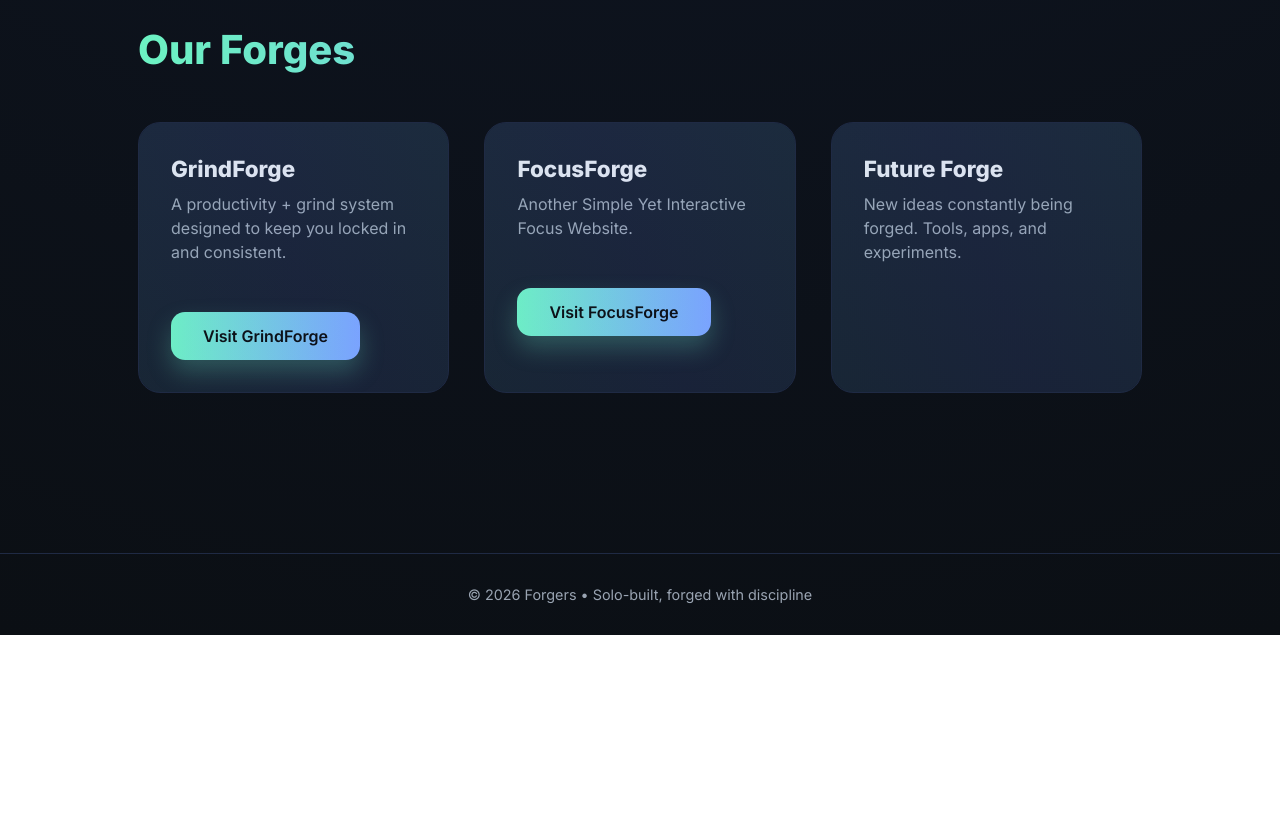
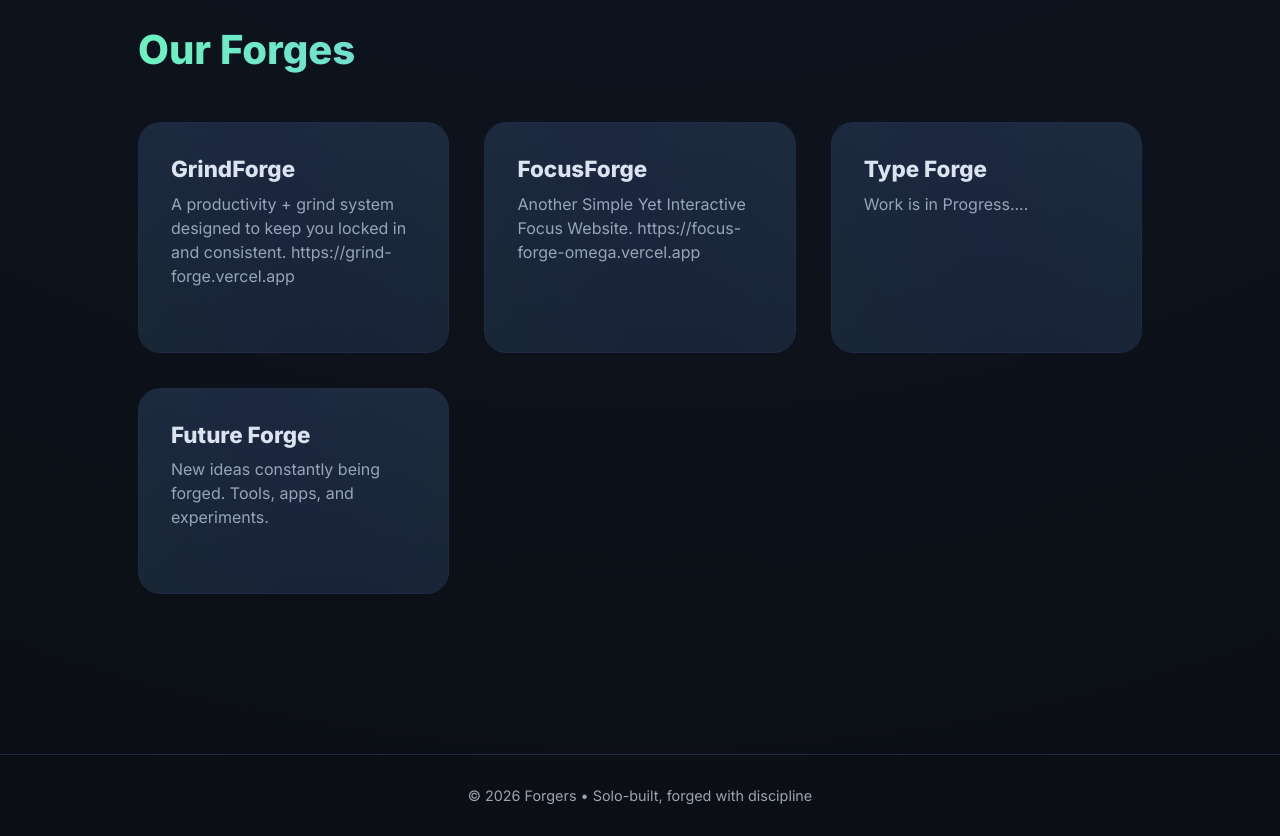
Before and after one commit to neoncipher15/Forgers, a plain HTML site: page index.html in a window 1280 px wide. Shown: the part 1100-1936 px from the top of the page. Before the commit the page ends 1735 px from the top, so only its background shows below. Drawn offline with Linux system fonts and the light colour scheme.

Commit message:
Modify GrindForge and FocusForge details
Updated content for GrindForge and FocusForge sections, added Type Forge card.

```diff
--- a/index.html
+++ b/index.html
@@ -279,18 +279,28 @@
         <h3>GrindForge</h3>
         <p>
           A productivity + grind system designed to keep you locked in and consistent.
+
+          https://grind-forge.vercel.app
         </p>
-        <a class="btn btn-primary" style="margin-top:1rem; display:inline-block;" href="https://grind-forge.vercel.app" target="_blank">Visit GrindForge</a>
+
       </div>
 
       <div class="card">
         <h3>FocusForge </h3>
         <p>
           Another Simple Yet Interactive Focus Website.
+
+          https://focus-forge-omega.vercel.app
         </p>
-        <a class="btn btn-primary" style="margin-top:1rem; display:inline-block;" href="https://music-forge-omega.vercel.app" target="_blank">Visit FocusForge</a>
 
       </div>
+
+      <div class="card">
+        <h3>Type Forge</h3>
+        <p>
+          Work is in Progress....
+        </p>
+              </div>
 
       <div class="card">
         <h3>Future Forge</h3>
```
